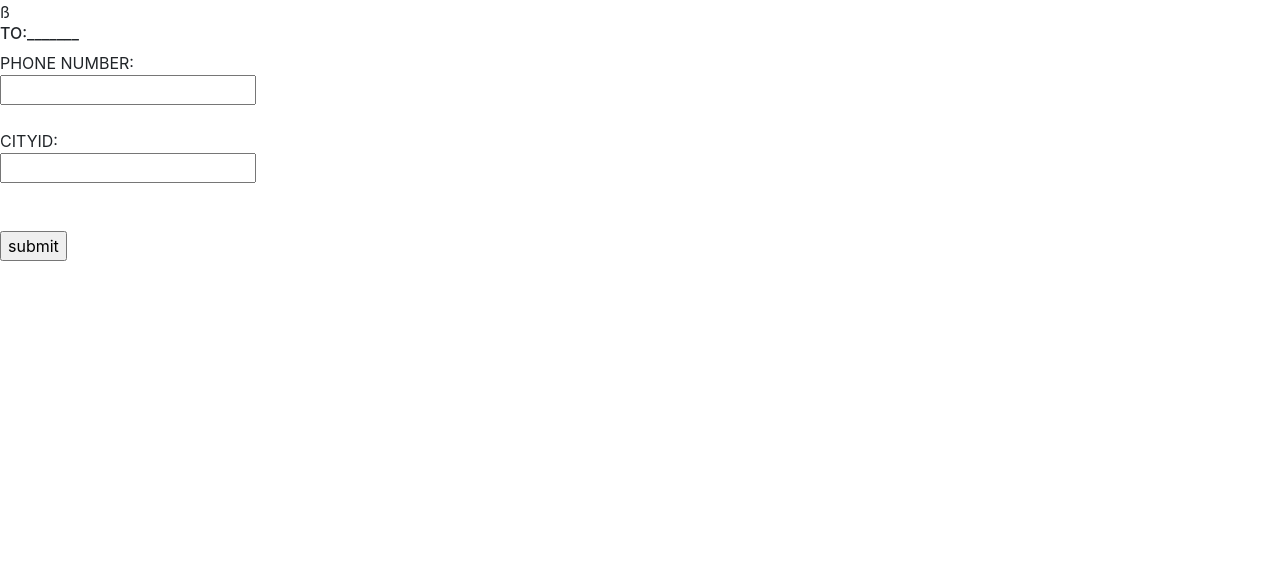
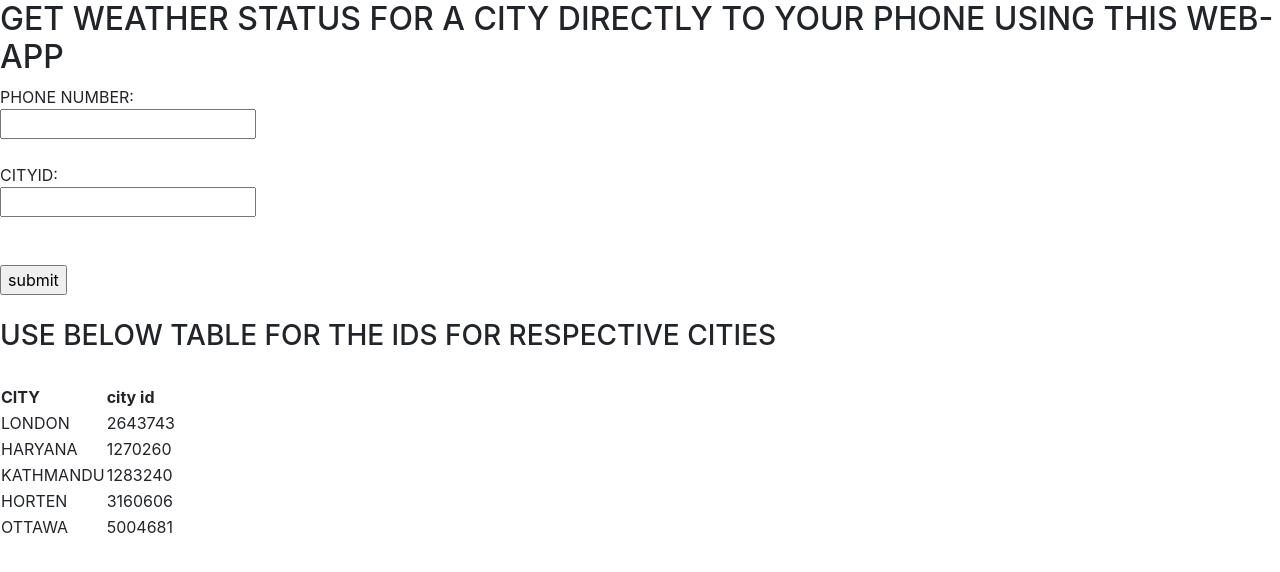
Before and after one commit to bobbilichandu/WEATHERAPP, a Flask app: page /send in a window 1280 px wide. Shown: the top 572 px of the page. Run offline with Flask 2, Linux system fonts and the light colour scheme; some libraries are stand-ins or nearby versions.

Commit message:
IDS table added, removed all bugs. One more error needed to be rectified

```diff
--- a/templates/main.html
+++ b/templates/main.html
@@ -1,11 +1,11 @@
 <!DOCTYPE html>
 <html>
     <head>
-        <link rel="stylesheet" href="https://stackpath.bootstrapcdn.com/bootstrap/4.3.1/css/bootstrap.min.css" integrity="sha384-ggOyR0iXCbMQv3Xipma34MD+dH/1fQ784/j6cY/iJTQUOhcWr7x9JvoRxT2MZw1T" crossorigin="anonymous">ß
+        <link rel="stylesheet" href="https://stackpath.bootstrapcdn.com/bootstrap/4.3.1/css/bootstrap.min.css" integrity="sha384-ggOyR0iXCbMQv3Xipma34MD+dH/1fQ784/j6cY/iJTQUOhcWr7x9JvoRxT2MZw1T" crossorigin="anonymous">
 
     </head>
     <body>
-        <h6>TO:_______</h6>
+        <h2>GET WEATHER STATUS FOR A CITY DIRECTLY TO YOUR PHONE USING THIS WEB-APP</h2>
         <form method="POST" action="/send">
             <div>
                 PHONE NUMBER: <br>
@@ -23,5 +23,34 @@
             <input type = "submit" value="submit">
             <br>
         </form>
+        <br>
+        <h3>USE BELOW TABLE FOR THE IDS FOR RESPECTIVE CITIES</h3>
+        <br>
+        <table>
+            <tr>
+                <th>CITY</th>
+                <th>city id</th>
+            </tr>
+            <tr>
+                <td>LONDON</td>
+                <td>2643743</td>
+            </tr>
+            <tr>
+                <td>HARYANA</td>
+                <td>1270260</td>
+            </tr>
+            <tr>
+                <td>KATHMANDU</td>
+                <td>1283240</td>
+            </tr>
+            <tr>
+                <td>HORTEN</td>
+                <td>3160606</td>
+            </tr>
+            <tr>
+                <td>OTTAWA</td>
+                <td>5004681</td>
+            </tr>
+        </table>
     </body>
 </html>
```
